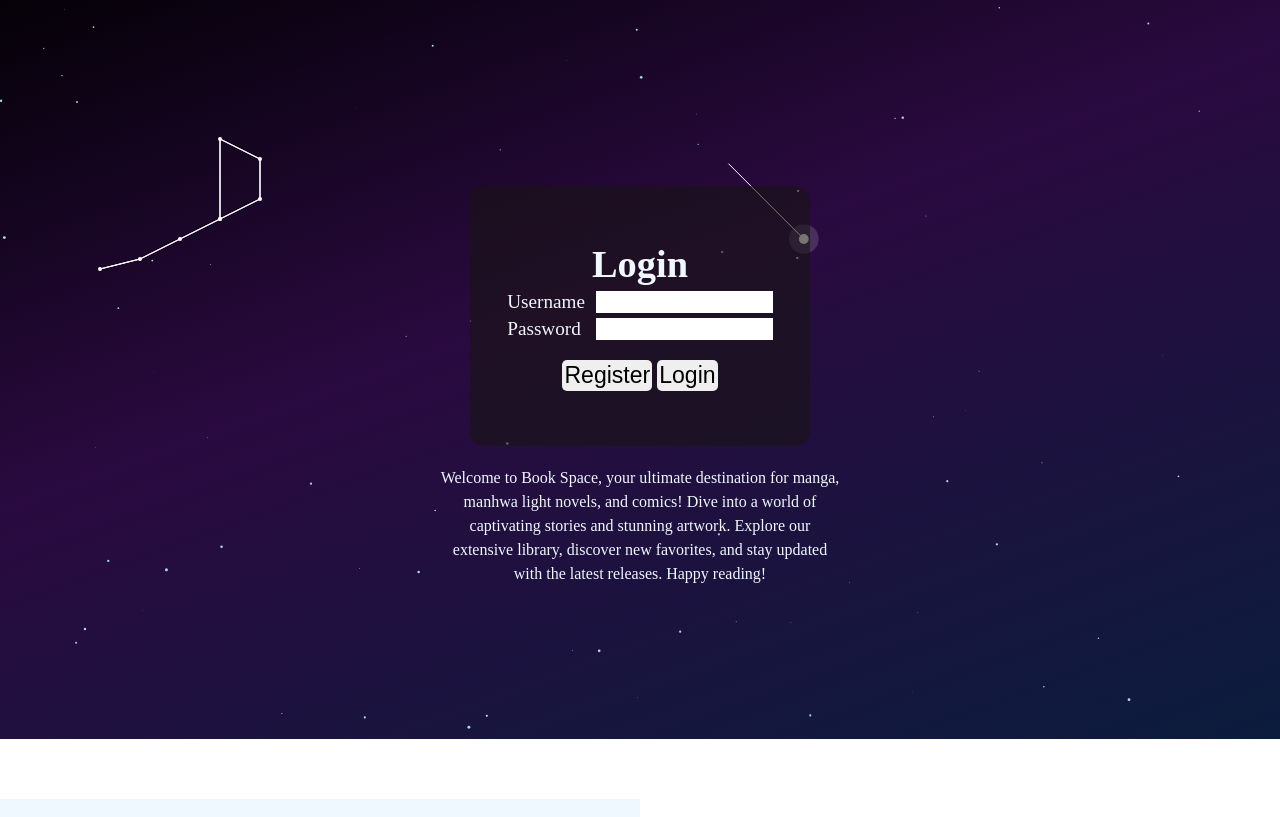
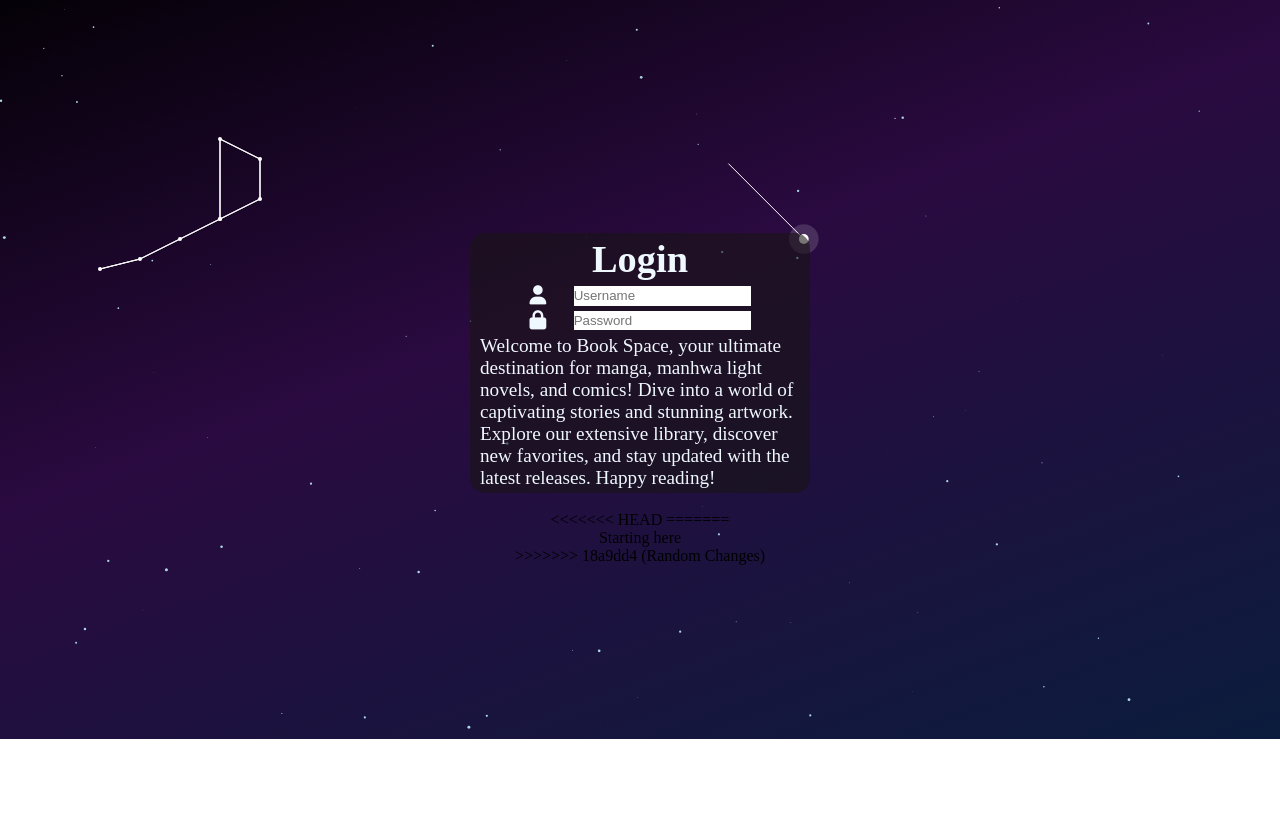
Before and after one commit to RajVaibhav85/BookSpace, a plain HTML site: page View/loginpage.html in a window 1280 px wide. Shown: the part 61-878 px from the top of the page. Drawn offline with Linux system fonts and the light colour scheme.

Commit message:
Random Changes

```diff
--- a/View/loginpage.css
+++ b/View/loginpage.css
@@ -14,6 +14,7 @@ html{
 
 body{
   background: transparent;
+  overflow-y: auto;
 }
 
 canvas {
@@ -68,8 +69,9 @@ canvas {
 }
 .LoginTextFieldsGrid{
     display: grid;
-    grid-template-columns: 1fr 2fr;
+    grid-template-columns: 0.5fr 2fr;
     row-gap: 5px;
+    height: 3rem;
 }
 .LoginButtonsBox{
     display: flex;
@@ -124,25 +126,16 @@ canvas {
   opacity: 0.5;
 }
 .theme-icon{
-    height: 50px;
-    width: 50px;
+  height: 50px;
+  width: 50px;
 }
-.description {
-  max-width: 50ch;
-  margin: 20px auto 0;
-  text-align: center;
-  font-size: 16px;
-  line-height: 1.5;
-  color: aliceblue;
-  margin-bottom: 2%;
+#MainHead{
+  text-decoration: solid;
+  position: relative;
+
 }
-.m{
-  height: 50%;
-  z-index: 2;
+.Introduction{
+  display: flex;
+  flex-direction: column;
+
 }
-#Scroll_Page{
-  background-color: aliceblue;
-  z-index: 1  ;
-  width: 50%;
-  height: 50%;
-}
--- a/View/loginpage.html
+++ b/View/loginpage.html
@@ -2,6 +2,7 @@
 <html>
     <head>
         <link href="loginpage.css" rel="stylesheet" />
+        <link rel="stylesheet" href="https://cdnjs.cloudflare.com/ajax/libs/font-awesome/6.5.1/css/all.min.css">
         <title>BookSpace</title>
     </head>
     <body>
@@ -26,20 +27,15 @@
                 </div>
             </div>
         </div>
-        <div id=" Wholebody">
-            <div class="LoginBody">
-                <div class = "LoginContainer">
-                    <h1>Login</h1>
-                    <div class="LoginTextFieldsGrid">
-                        <label>Username</label>
-                        <input type="text" >
-                        <label>Password</label>
-                        <input type="text">
-                    </div>
-                    <div class="LoginButtonsBox">
-                        <button class="LoginButton">Register</button>
-                        <button class="LoginButton">Login</button>
-                    </div>
+
+        <div class="LoginBody">
+            <div class = "LoginContainer">
+                <h1 id="MainHead">Login</h1>
+                <div class="LoginTextFieldsGrid">
+                    <i class="fa-solid fa-user"></i>
+                    <input type="text" placeholder="Username">
+                    <i class="fa-solid fa-lock"></i>
+                    <input type="text" placeholder="Password">
                 </div>
                 <p class="description">
                     Welcome to Book Space, your ultimate destination for manga, manhwa
@@ -51,7 +47,16 @@
             <div id="Scroll_Page">
                 <img src="">
             </div>
+<<<<<<< HEAD
+=======
+
+             <div class="Introduction">
+                <p>Starting here</p>
+            </div>
+
+>>>>>>> 18a9dd4 (Random Changes)
         </div>
+
         <script src="loginpage.js"></script>
     </body>
 </html>
```
